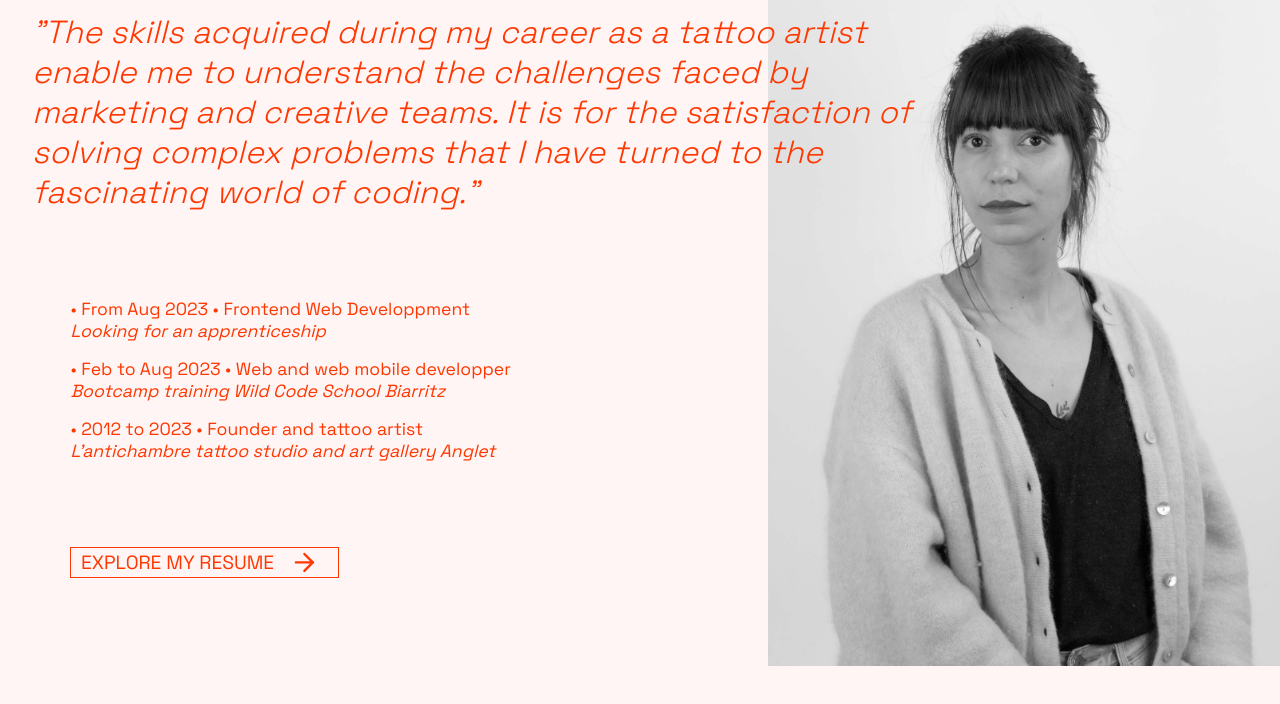
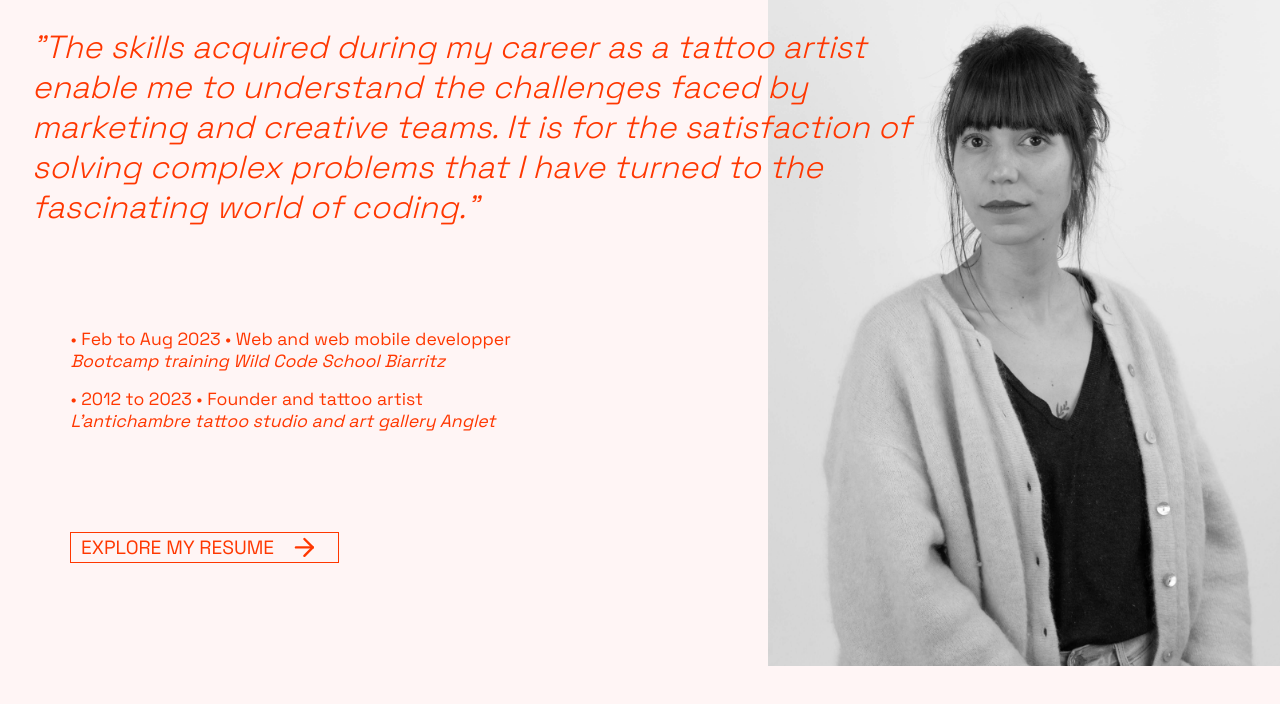
Before and after one commit to justroxanne/portfolio, a React (Vite) app: page / in a window 1280 px wide. Shown: the part 1705-2409 px from the top of the page. Built offline with nearby package versions, Linux system fonts and the light colour scheme.

Commit message:
update about

```diff
--- a/src/pages/About.jsx
+++ b/src/pages/About.jsx
@@ -17,11 +17,6 @@ const About = () => {
       </p>
       <img src={portrait} className='portrait' />
       <div className='parkour'>
-        <p>
-          • From Aug 2023 • Frontend Web Developpment
-          <br />
-          <i>Looking for an apprenticeship</i>
-        </p>
         <p>
           • Feb to Aug 2023 • Web and web mobile developper
           <br />
```
